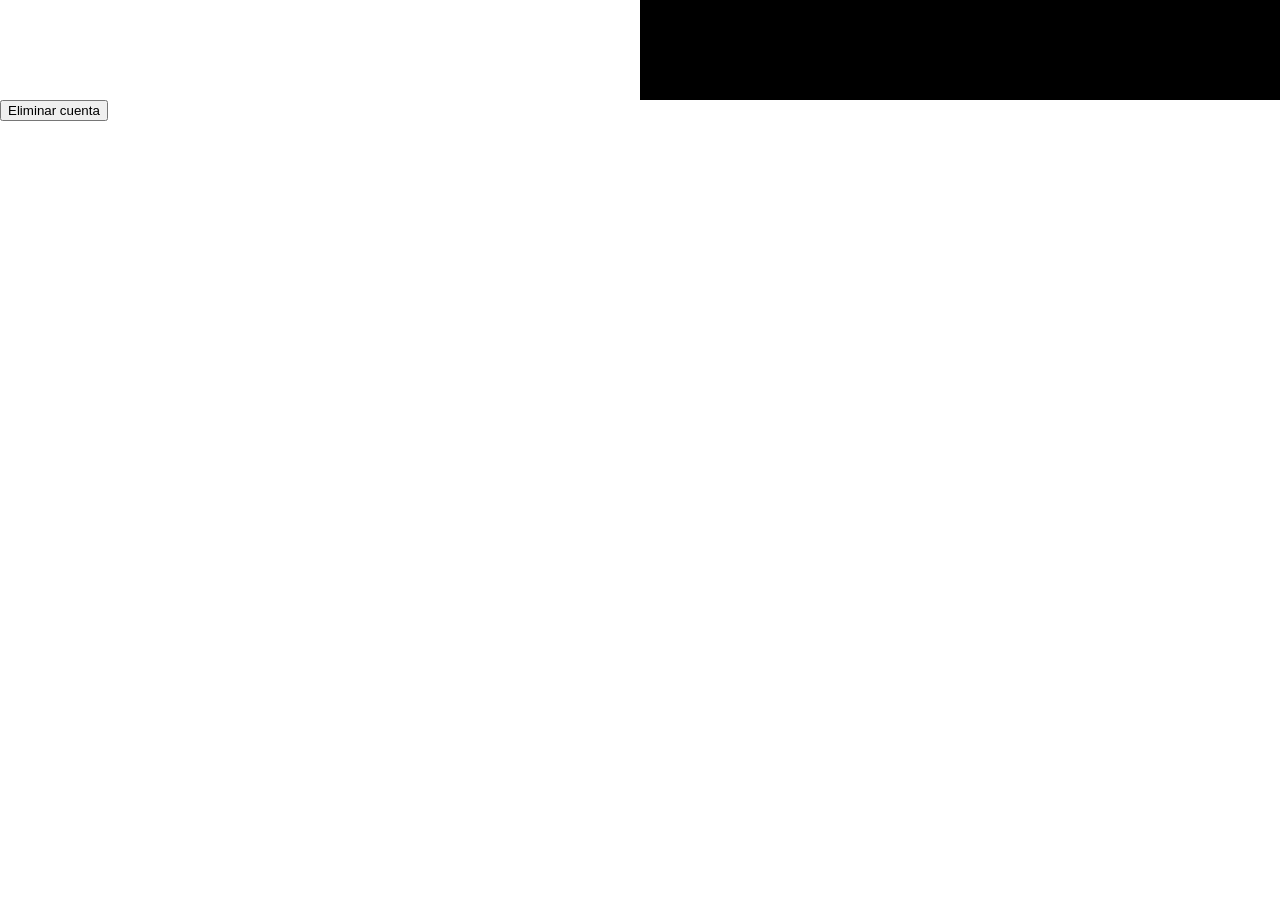
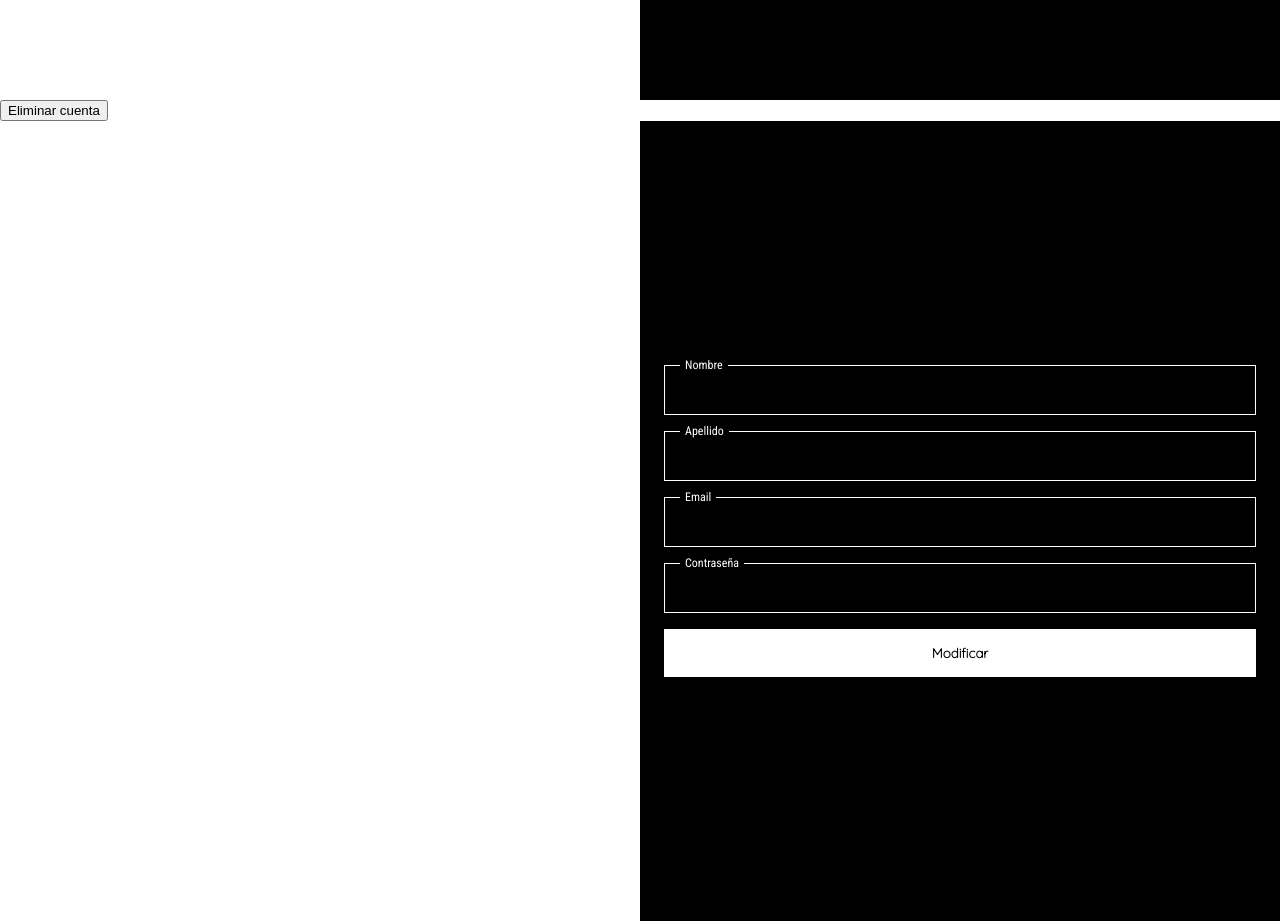
Before and after one commit to santirinaldi/UTN_tp_final, an Angular app in the folder tp_final/: page / in a window 1280 px wide. Shown: the part 700-1621 px from the top of the page. Before the commit the page ends 821 px from the top, so only its background shows below. Built offline with nearby package versions, Linux system fonts and the light colour scheme; no server answers.

Commit message:
editar usuario

```diff
--- a/tp_final/src/app/Components/cierre-sesion/cierre-sesion.component.ts
+++ b/tp_final/src/app/Components/cierre-sesion/cierre-sesion.component.ts
@@ -1,4 +1,5 @@
-import { Component } from '@angular/core';
+import { Component,ViewChild,ElementRef } from '@angular/core';
+import { UsuarioService } from 'src/app/services/usuario.service';
 
 @Component({
   selector: 'app-cierre-sesion',
@@ -6,5 +7,17 @@ import { Component } from '@angular/core';
   styleUrls: ['./cierre-sesion.component.css']
 })
 export class CierreSesionComponent {
+  router: any;
 
+  constructor(private servicioUsuario: UsuarioService){}
+
+
+onLogout (): void{
+  this.servicioUsuario.logOut();
 }
+
+ngOnInit(): void {
+  if(this.servicioUsuario.verifyLogged()){
+    this.router.navigate(['inicio']);
+  }
+}}
--- a/tp_final/src/app/Components/editar-usuario/editar-usuario.component.css
+++ b/tp_final/src/app/Components/editar-usuario/editar-usuario.component.css
@@ -1,11 +1,11 @@
-#modificar-usuario {
+#editar-usuario {
     position: relative;
     height: 100vh;
     width: 100%;
     display: flex;
 }
 
-#modificar-usuario>.data {
+#editar-usuario>.data {
     height: 100%;
     width: 50%;
     display: flex;
@@ -15,7 +15,7 @@
 }
 
 
-#modificar-usuario h3 {
+#editar-usuario h3 {
     font-size: 2.5rem;
     line-height: 110%;
     font-style: italic;
@@ -31,7 +31,7 @@
 }
 
 
-#modificar-usuario>.form {
+#editar-usuario>.form {
     height: 100%;
     width: 50%;
     background-color: #000;
@@ -89,7 +89,7 @@
     color: #fff;
     font-size: 0.75rem;
     position: absolute;
-    top: 1rem;
+    top: -7px;
     left: 1rem;
     background-color: #000;
     border-left: 5px solid #000;
--- a/tp_final/src/app/Components/editar-usuario/editar-usuario.component.html
+++ b/tp_final/src/app/Components/editar-usuario/editar-usuario.component.html
@@ -20,6 +20,7 @@
                     <input type="text" name="pass" id="userPass" [(ngModel)]="userPass">
                     <label for="userPass">Contraseña</label>
                 </div>
+                <button type="button" class="btn primary" (click)="editarUsuario()">Modificar</button>
         </form>
     </div>
 </section>
--- a/tp_final/src/app/Components/editar-usuario/editar-usuario.component.ts
+++ b/tp_final/src/app/Components/editar-usuario/editar-usuario.component.ts
@@ -18,7 +18,7 @@ export class EditarUsuarioComponent {
 constructor(private servicioUsuario: UsuarioService, private servicioJson: JSONService) {}
 
 
-  /*<button type="button" class="btn primary" (click)="modificarUsuario()">Modificar</button>*/
+
 
   editarUsuario() {
     const log = this.servicioUsuario.checkLoggedIn();
--- a/tp_final/src/app/app.component.html
+++ b/tp_final/src/app/app.component.html
@@ -1,5 +1,6 @@
 <app-inicio-sesion></app-inicio-sesion>
 <app-borrar-usuario></app-borrar-usuario>
+<app-editar-usuario></app-editar-usuario>
 <!-- <app-registro-usuario></app-registro-usuario> -->
 
 <router-outlet></router-outlet>
--- a/tp_final/users.json
+++ b/tp_final/users.json
@@ -5,7 +5,7 @@
       "name": "Agustin",
       "email": "appollonioagustin@gmail.com",
       "passWord": "12345",
-      "baja": 1,
+      "baja": 0,
       "rutinas": [
         "Lorem ipsum dolor sit amet consectetur adipisicing elit. Voluptates, delectus reprehenderit. Sequi saepe numquam ab, velit possimus debitis.",
         "Lorem ipsum dolor sit amet consectetur adipisicing elit. Voluptates, delectus reprehenderit."
```
